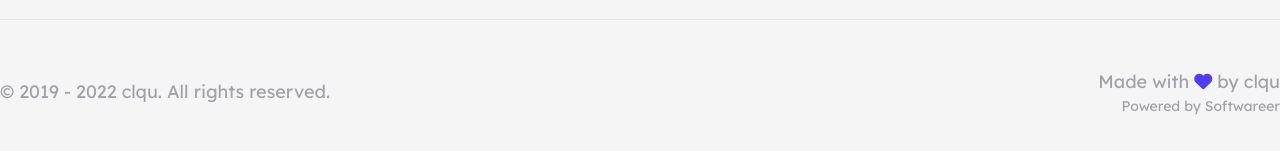
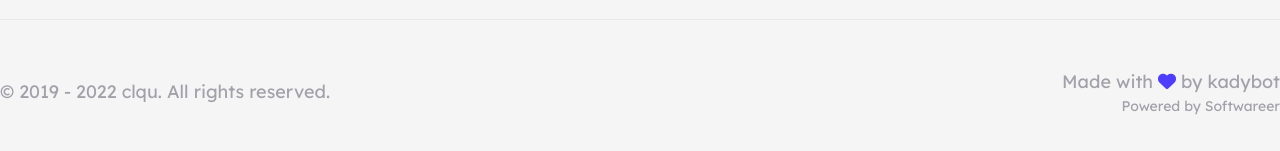
Before and after one commit to Burger1w/protfolia, a Next.js app: page / in a window 1280 px wide. Shown: the part 1553-1704 px from the top of the page. Built offline with nearby package versions, Linux system fonts and the light colour scheme; no server answers.

Commit message:
Update Footer.jsx

```diff
--- a/src/components/Static/Footer.jsx
+++ b/src/components/Static/Footer.jsx
@@ -23,7 +23,7 @@ export default function Footer() {
             <div className="flex flex-col lg:flex-row items-center justify-between gap-4">
                 <p className="text-lg text-zinc-400">© 2019 - {new Date().getFullYear()} {clquConfig.name}. All rights reserved.</p>
                 <div className="text-right">
-                    <p className="text-lg text-zinc-400 select-none">Made with <i onClick={() => { setHeartColor(randomColor()) }} className="fas fa-heart" style={{ color: heartColor, cursor: 'pointer' }} /> by <a href="" className="text-zinc-400 hover:text-primary hover:dark:text-white">clqu</a></p>
+                    <p className="text-lg text-zinc-400 select-none">Made with <i onClick={() => { setHeartColor(randomColor()) }} className="fas fa-heart" style={{ color: heartColor, cursor: 'pointer' }} /> by <a href="" className="text-zinc-400 hover:text-primary hover:dark:text-white">kadybot</a></p>
                     <p className="text-sm text-zinc-400 select-none">Powered by <a href="https://softwareer.net/" className="text-zinc-400 hover:text-primary hover:dark:text-white">Softwareer</a></p>
                 </div>
             </div>
```
